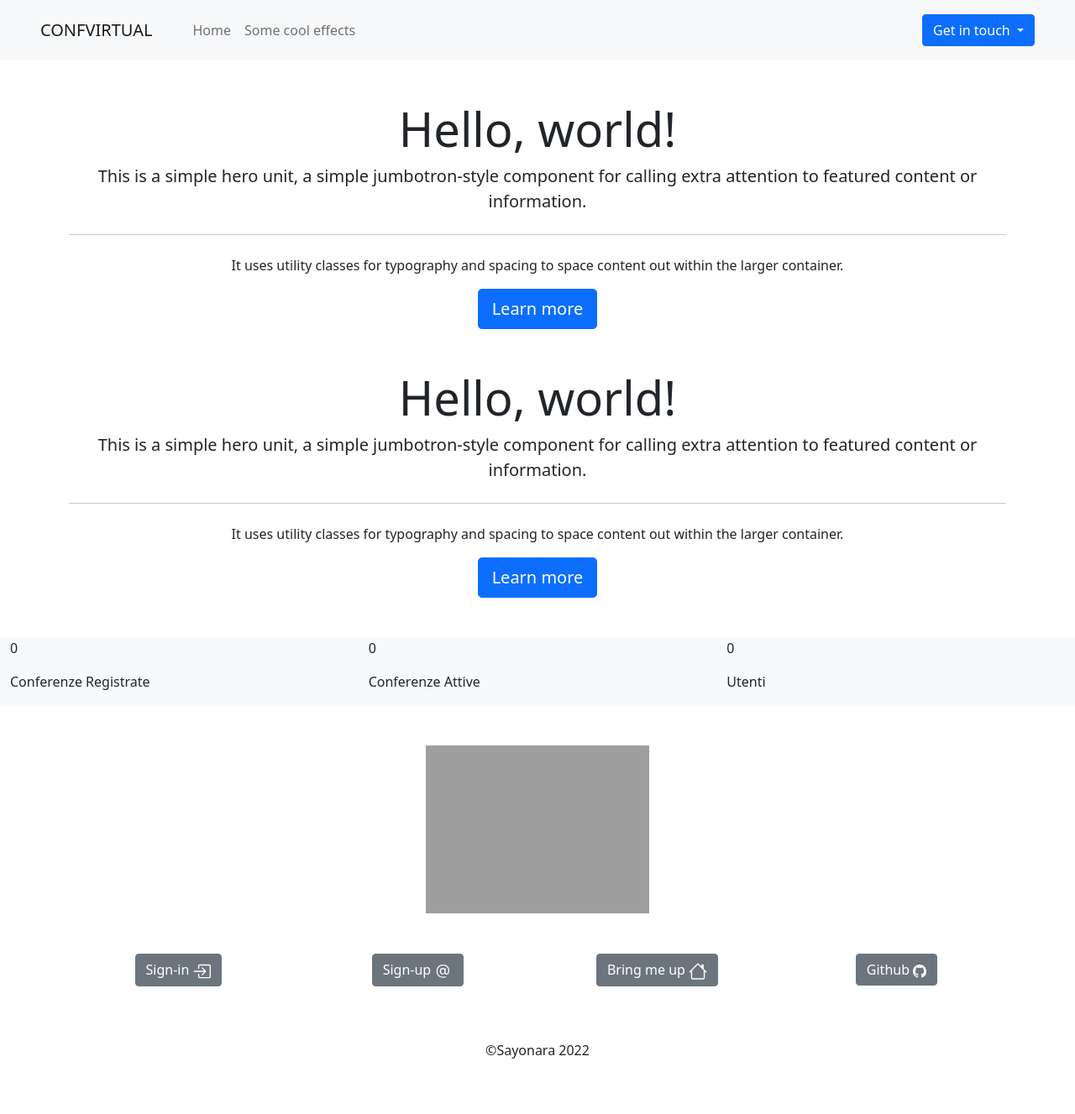
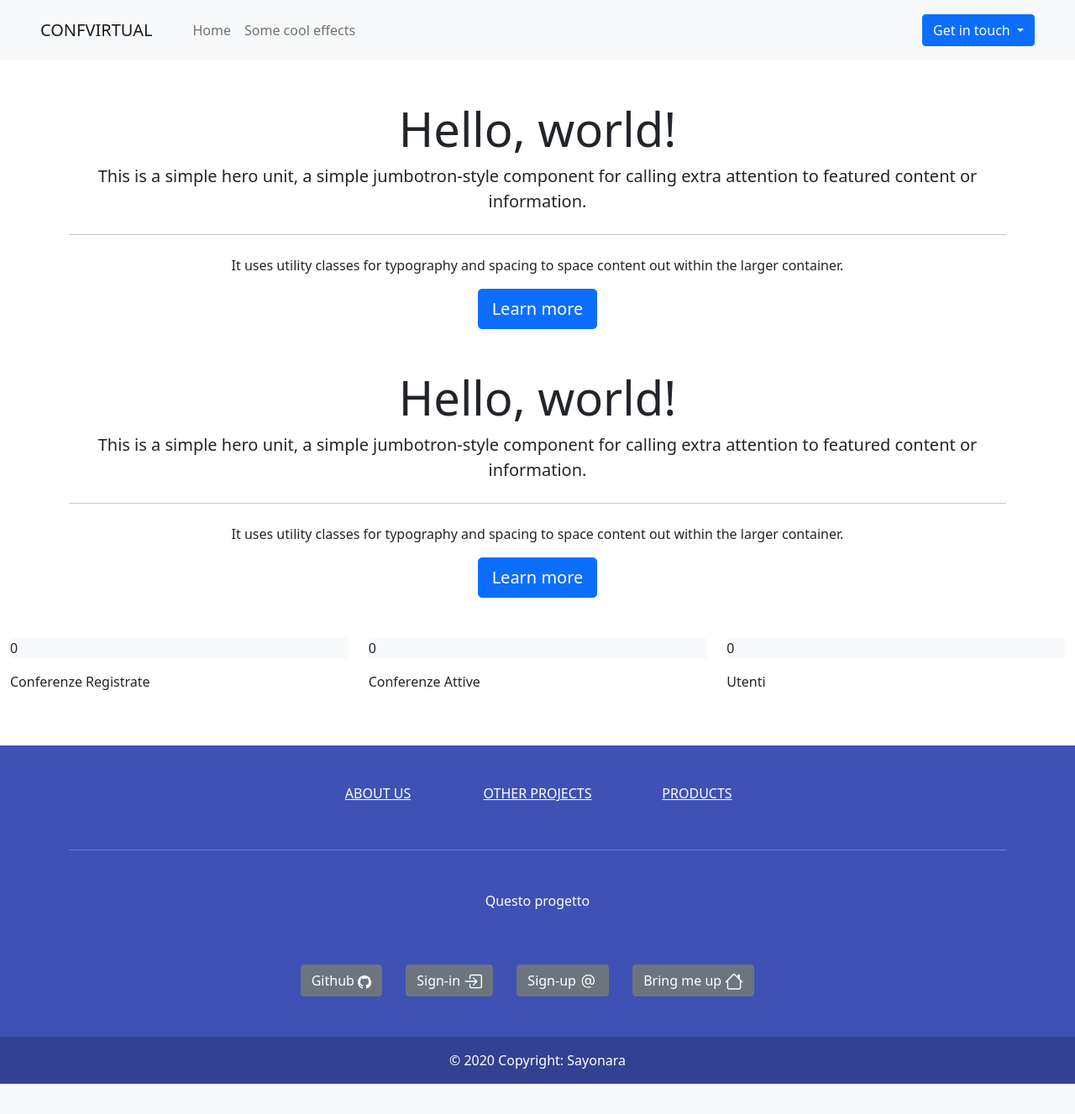
Before and after one commit to micheledinelli/confvirtual, a PHP site: page / in a window 1280 px wide. Shown: the whole page at 84% size. After the commit the page ends 1291 px from the top, so only its background shows below. Run offline with PHP 8.4, Linux system fonts and the light colour scheme; data that the repository does not hold is empty; grey boxes are pictures that could not be loaded.

Commit message:
micdell2

```diff
--- a/css/style.css
+++ b/css/style.css
@@ -7,10 +7,10 @@
     margin-top: 70px;
     margin-bottom: 70px;
 }
+
 .counter-count
 {
     font-size: 18px;
-    background-color: #00b3e7;
     border-radius: 50%;
     position: relative;
     color: #ffffff;
--- a/landingPage/index.php
+++ b/landingPage/index.php
@@ -5,7 +5,6 @@
     <meta http-equiv="X-UA-Compatible" content="IE=edge">
     <meta name="viewport" content="width=device-width, initial-scale=1.0">
     <link href="https://cdn.jsdelivr.net/npm/bootstrap@5.1.3/dist/css/bootstrap.min.css" rel="stylesheet" integrity="sha384-1BmE4kWBq78iYhFldvKuhfTAU6auU8tT94WrHftjDbrCEXSU1oBoqyl2QvZ6jIW3" crossorigin="anonymous">
-    <link rel="stylesheet" href="/DBProject2021/css/style.css">
     <title>CONFVIRTUAL</title>
 </head>
 <body>
@@ -130,85 +129,109 @@
         }
     ?>
 
-    <div class="counter container-fluid my-5 bg-light">
+    <div class="counter container-fluid my-5">
         <div class="row">
             <div class="col-lg-4 col-md-3 col-sm-3 col-xs-12">
                 <div class="employees">
-                    <p class="counter-count"><?php echo "{$conf}" ?></p>
+                    <p class="counter-count bg-light"><?php echo "{$conf}" ?></p>
                     <p class="employee-p">Conferenze Registrate</p>
                 </div>
             </div>
 
             <div class="col-lg-4 col-md-3 col-sm-3 col-xs-12">
                 <div class="customer">
-                    <p class="counter-count"><?php echo "{$confAttive}" ?></p>
+                    <p class="counter-count bg-light"><?php echo "{$confAttive}" ?></p>
                     <p class="customer-p">Conferenze Attive</p>
                 </div>
             </div>
 
             <div class="col-lg-4 col-md-3 col-sm-3 col-xs-12">
                 <div class="design">
-                    <p class="counter-count"><?php echo "{$numUtenti}"?></p>
+                    <p class="counter-count bg-light"><?php echo "{$numUtenti}"?></p>
                     <p class="design-p">Utenti</p>
                 </div>
             </div>
         </div>
     </div>
 
+    <!--
     <div class="container text-center">
         <img id="sme" height="200px" src="https://zindex99.com/front/assets/img/effetti-speciali.gif" alt="ciao">
     </div>
+    -->
 
-    <footer class="my-5 page-footer font-small cyan darken-3 text-center">
+    <div class="relative-bottom">
+        <!-- style="background-color: #3f51b5" cool color to eventually use... -->
+        <footer class="text-center text-white" style="background-color: #3f51b5">
+            <div class="container">
+                <section class="mt-5">
+                    <div class="row text-center d-flex justify-content-center pt-5">
+                        <div class="col-md-2">
+                            <h6 class="text-uppercase font-weight-bold">
+                                <a href="#" class="text-white">About us</a>
+                            </h6>
+                        </div>
+                        <div class="col-md-2">
+                            <h6 class="text-uppercase font-weight-bold">
+                            <a href="#!" class="text-white">Other Projects</a>
+                            </h6>
+                        </div>
+                        <div class="col-md-2">
+                            <h6 class="text-uppercase font-weight-bold">
+                            <a href="#!" class="text-white">Products</a>
+                            </h6>
+                        </div>
+                    </div>
+                </section>
+                <hr class="my-5" />
 
-        <div class="container">
+                <section class="mb-5">
+                    <div class="row d-flex justify-content-center">
+                        <div class="col-lg-8">
+                            <p>
+                                Questo progetto
+                            </p>
+                        </div>
+                    </div>
+                </section>
 
-            <div class="row">
-
-                <div class="col-3">
-                    <a href="login.html" class="btn btn-secondary" role="button" data-bs-toggle="button">
+                <!-- Section: Social -->
+                <section class="text-center mb-5">
+                    <a href="https://github.com/micheledinelli/DBProject2021" class="btn btn-secondary me-4" role="button" data-bs-toggle="button">
+                        Github
+                        <svg xmlns="http://www.w3.org/2000/svg" width="16" height="16" fill="currentColor" class="bi bi-github" viewBox="0 0 16 16">
+                            <path d="M8 0C3.58 0 0 3.58 0 8c0 3.54 2.29 6.53 5.47 7.59.4.07.55-.17.55-.38 0-.19-.01-.82-.01-1.49-2.01.37-2.53-.49-2.69-.94-.09-.23-.48-.94-.82-1.13-.28-.15-.68-.52-.01-.53.63-.01 1.08.58 1.23.82.72 1.21 1.87.87 2.33.66.07-.52.28-.87.51-1.07-1.78-.2-3.64-.89-3.64-3.95 0-.87.31-1.59.82-2.15-.08-.2-.36-1.02.08-2.12 0 0 .67-.21 2.2.82.64-.18 1.32-.27 2-.27.68 0 1.36.09 2 .27 1.53-1.04 2.2-.82 2.2-.82.44 1.1.16 1.92.08 2.12.51.56.82 1.27.82 2.15 0 3.07-1.87 3.75-3.65 3.95.29.25.54.73.54 1.48 0 1.07-.01 1.93-.01 2.2 0 .21.15.46.55.38A8.012 8.012 0 0 0 16 8c0-4.42-3.58-8-8-8z"/>
+                        </svg>
+                    </a>
+                    <a href="login.html" class="btn btn-secondary me-4" role="button" data-bs-toggle="button">
                         Sign-in
                         <svg xmlns="http://www.w3.org/2000/svg" width="22" height="22" fill="currentColor" class="bi bi-box-arrow-in-right" viewBox="0 0 16 16">
                             <path fill-rule="evenodd" d="M6 3.5a.5.5 0 0 1 .5-.5h8a.5.5 0 0 1 .5.5v9a.5.5 0 0 1-.5.5h-8a.5.5 0 0 1-.5-.5v-2a.5.5 0 0 0-1 0v2A1.5 1.5 0 0 0 6.5 14h8a1.5 1.5 0 0 0 1.5-1.5v-9A1.5 1.5 0 0 0 14.5 2h-8A1.5 1.5 0 0 0 5 3.5v2a.5.5 0 0 0 1 0v-2z"/>
                             <path fill-rule="evenodd" d="M11.854 8.354a.5.5 0 0 0 0-.708l-3-3a.5.5 0 1 0-.708.708L10.293 7.5H1.5a.5.5 0 0 0 0 1h8.793l-2.147 2.146a.5.5 0 0 0 .708.708l3-3z"/>
                         </svg>
                     </a>
-                </div>
-
-                <div class="col-3">
-                    <a href="register.html" class="btn btn-secondary" role="button" data-bs-toggle="button">
+                    <a href="register.html" class="btn btn-secondary me-4" role="button" data-bs-toggle="button">
                         Sign-up
                         <svg xmlns="http://www.w3.org/2000/svg" width="22" height="22" fill="currentColor" class="bi bi-at" viewBox="0 0 16 16">
                             <path d="M13.106 7.222c0-2.967-2.249-5.032-5.482-5.032-3.35 0-5.646 2.318-5.646 5.702 0 3.493 2.235 5.708 5.762 5.708.862 0 1.689-.123 2.304-.335v-.862c-.43.199-1.354.328-2.29.328-2.926 0-4.813-1.88-4.813-4.798 0-2.844 1.921-4.881 4.594-4.881 2.735 0 4.608 1.688 4.608 4.156 0 1.682-.554 2.769-1.416 2.769-.492 0-.772-.28-.772-.76V5.206H8.923v.834h-.11c-.266-.595-.881-.964-1.6-.964-1.4 0-2.378 1.162-2.378 2.823 0 1.737.957 2.906 2.379 2.906.8 0 1.415-.39 1.709-1.087h.11c.081.67.703 1.148 1.503 1.148 1.572 0 2.57-1.415 2.57-3.643zm-7.177.704c0-1.197.54-1.907 1.456-1.907.93 0 1.524.738 1.524 1.907S8.308 9.84 7.371 9.84c-.895 0-1.442-.725-1.442-1.914z"/>
                         </svg>
                     </a>
-                </div>
-
-                <div class="col-3">
-                    <a href="#" class="btn btn-secondary" role="button" data-bs-toggle="button">
+                    <a href="#" class="btn btn-secondary me-4" role="button" data-bs-toggle="button">
                         Bring me up
                         <svg xmlns="http://www.w3.org/2000/svg" width="22" height="22" fill="currentColor" class="bi bi-house" viewBox="0 0 16 16">
                             <path fill-rule="evenodd" d="M2 13.5V7h1v6.5a.5.5 0 0 0 .5.5h9a.5.5 0 0 0 .5-.5V7h1v6.5a1.5 1.5 0 0 1-1.5 1.5h-9A1.5 1.5 0 0 1 2 13.5zm11-11V6l-2-2V2.5a.5.5 0 0 1 .5-.5h1a.5.5 0 0 1 .5.5z"/>
                             <path fill-rule="evenodd" d="M7.293 1.5a1 1 0 0 1 1.414 0l6.647 6.646a.5.5 0 0 1-.708.708L8 2.207 1.354 8.854a.5.5 0 1 1-.708-.708L7.293 1.5z"/>
                         </svg>
                     </a>
-                </div>
 
-                <div class="col-3">
-                    <a href="https://github.com/micheledinelli/DBProject2021" class="btn btn-secondary" role="button" data-bs-toggle="button">
-                        Github
-                        <svg xmlns="http://www.w3.org/2000/svg" width="16" height="16" fill="currentColor" class="bi bi-github" viewBox="0 0 16 16">
-                            <path d="M8 0C3.58 0 0 3.58 0 8c0 3.54 2.29 6.53 5.47 7.59.4.07.55-.17.55-.38 0-.19-.01-.82-.01-1.49-2.01.37-2.53-.49-2.69-.94-.09-.23-.48-.94-.82-1.13-.28-.15-.68-.52-.01-.53.63-.01 1.08.58 1.23.82.72 1.21 1.87.87 2.33.66.07-.52.28-.87.51-1.07-1.78-.2-3.64-.89-3.64-3.95 0-.87.31-1.59.82-2.15-.08-.2-.36-1.02.08-2.12 0 0 .67-.21 2.2.82.64-.18 1.32-.27 2-.27.68 0 1.36.09 2 .27 1.53-1.04 2.2-.82 2.2-.82.44 1.1.16 1.92.08 2.12.51.56.82 1.27.82 2.15 0 3.07-1.87 3.75-3.65 3.95.29.25.54.73.54 1.48 0 1.07-.01 1.93-.01 2.2 0 .21.15.46.55.38A8.012 8.012 0 0 0 16 8c0-4.42-3.58-8-8-8z"/>
-                        </svg>
-                    </a>
-                </div>
+                </section>
+            </div>
 
+            <div class="text-center p-3" style="background-color: rgba(0, 0, 0, 0.2)">
+                © 2020 Copyright: Sayonara
             </div>
-        </div>
-
-        <div class=" my-5 footer-copyright text-center py-3">©Sayonara 2022</div>
-
-    </footer>
+        </footer>
+    </div>
 
     <script src="https://cdn.jsdelivr.net/npm/jquery@3.5.1/dist/jquery.slim.min.js" integrity="sha384-DfXdz2htPH0lsSSs5nCTpuj/zy4C+OGpamoFVy38MVBnE+IbbVYUew+OrCXaRkfj" crossorigin="anonymous"></script>
     <script src="https://cdn.jsdelivr.net/npm/popper.js@1.16.1/dist/umd/popper.min.js" integrity="sha384-9/reFTGAW83EW2RDu2S0VKaIzap3H66lZH81PoYlFhbGU+6BZp6G7niu735Sk7lN" crossorigin="anonymous"></script>
```
